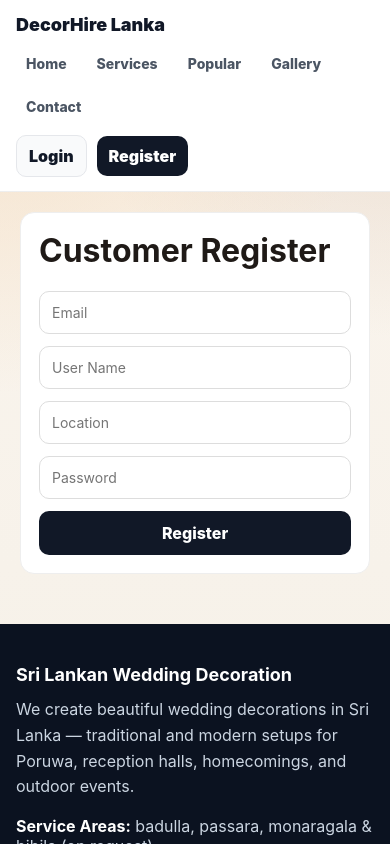
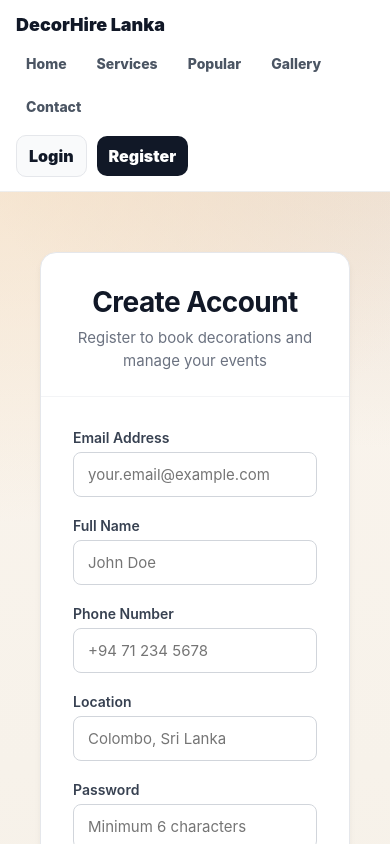
Before and after one commit to RavinduThathsara/DecorHireLanka, a React (Vite) app in the folder frontend/: page /register in a window 390 px wide. Shown: the top 844 px of the page. Built offline with nearby package versions, Linux system fonts and the light colour scheme.

Commit message:
Add phone number field to customer registration and update related components

```diff
--- a/frontend/src/pages/Register.jsx
+++ b/frontend/src/pages/Register.jsx
@@ -1,7 +1,7 @@
 // frontend/src/pages/Register.jsx
 import React, { useState } from "react";
 import { api } from "../services/api.js";
-import { useNavigate } from "react-router-dom";
+import { useNavigate, Link } from "react-router-dom";
 import { useAuth } from "../context/AuthContext.jsx";
 
 export default function Register() {
@@ -11,6 +11,7 @@ export default function Register() {
   const [form, setForm] = useState({
     email: "",
     username: "",
+    phone: "",
     location: "",
     password: "",
   });
@@ -46,28 +47,225 @@ export default function Register() {
   };
 
   return (
+    <div style={container}>
       <div style={card}>
-      <h1 style={{ marginTop: 0 }}>Customer Register</h1>
+        <div style={header}>
+          <h1 style={title}>Create Account</h1>
+          <p style={subtitle}>Register to book decorations and manage your events</p>
+        </div>
 
-      <form onSubmit={onSubmit} style={{ display: "grid", gap: 12 }}>
-        <input style={input} name="email" type="email" placeholder="Email" value={form.email} onChange={onChange} required />
-        <input style={input} name="username" type="text" placeholder="User Name" value={form.username} onChange={onChange} required />
-        <input style={input} name="location" type="text" placeholder="Location" value={form.location} onChange={onChange} required />
-        <input style={input} name="password" type="password" placeholder="Password" value={form.password} onChange={onChange} required minLength={6} />
+        <form onSubmit={onSubmit} style={formStyle}>
+          <div style={inputGroup}>
+            <label style={label}>Email Address</label>
+            <input
+              style={input}
+              name="email"
+              type="email"
+              placeholder="your.email@example.com"
+              value={form.email}
+              onChange={onChange}
+              required
+            />
+          </div>
+
+          <div style={inputGroup}>
+            <label style={label}>Full Name</label>
+            <input
+              style={input}
+              name="username"
+              type="text"
+              placeholder="John Doe"
+              value={form.username}
+              onChange={onChange}
+              required
+            />
+          </div>
+
+          <div style={inputGroup}>
+            <label style={label}>Phone Number</label>
+            <input
+              style={input}
+              name="phone"
+              type="tel"
+              placeholder="+94 71 234 5678"
+              value={form.phone}
+              onChange={onChange}
+              required
+            />
+          </div>
+
+          <div style={inputGroup}>
+            <label style={label}>Location</label>
+            <input
+              style={input}
+              name="location"
+              type="text"
+              placeholder="Colombo, Sri Lanka"
+              value={form.location}
+              onChange={onChange}
+              required
+            />
+          </div>
+
+          <div style={inputGroup}>
+            <label style={label}>Password</label>
+            <input
+              style={input}
+              name="password"
+              type="password"
+              placeholder="Minimum 6 characters"
+              value={form.password}
+              onChange={onChange}
+              required
+              minLength={6}
+            />
+          </div>
 
           <button style={btn} disabled={loading}>
-          {loading ? "Registering..." : "Register"}
+            {loading ? "Creating Account..." : "Register"}
           </button>
 
           {error && <div style={msgError}>{error}</div>}
           {success && <div style={msgOk}>{success}</div>}
         </form>
+
+        <div style={footer}>
+          <p style={footerText}>
+            Already have an account?{" "}
+            <Link to="/login" style={link}>
+              Sign in
+            </Link>
+          </p>
+        </div>
+      </div>
     </div>
   );
 }
 
-const card = { maxWidth: 420, margin: "0 auto", padding: 18, border: "1px solid #eee", borderRadius: 14, background: "white" };
-const input = { padding: "12px 12px", borderRadius: 10, border: "1px solid #ddd", outline: "none", fontSize: 14 };
-const btn = { padding: "12px 12px", borderRadius: 10, border: "none", fontWeight: 800, background: "#111827", color: "white", cursor: "pointer" };
-const msgError = { padding: 12, borderRadius: 10, background: "#fee2e2", color: "#991b1b", fontWeight: 700 };
-const msgOk = { padding: 12, borderRadius: 10, background: "#dcfce7", color: "#166534", fontWeight: 700 };
+/* Modern Industry-Level Styles */
+const container = {
+  minHeight: "calc(100vh - 200px)",
+  display: "flex",
+  alignItems: "center",
+  justifyContent: "center",
+  padding: "40px 20px",
+};
+
+const card = {
+  maxWidth: 480,
+  width: "100%",
+  background: "white",
+  border: "1px solid #e5e7eb",
+  borderRadius: 16,
+  boxShadow: "0 4px 6px rgba(0, 0, 0, 0.05)",
+  overflow: "hidden",
+};
+
+const header = {
+  padding: "32px 32px 24px",
+  textAlign: "center",
+  borderBottom: "1px solid #f3f4f6",
+};
+
+const title = {
+  margin: 0,
+  fontSize: 28,
+  fontWeight: 700,
+  color: "#111827",
+  fontFamily: "-apple-system, BlinkMacSystemFont, 'Segoe UI', 'Roboto', 'Oxygen', 'Ubuntu', 'Cantarell', 'Fira Sans', 'Droid Sans', 'Helvetica Neue', sans-serif",
+  letterSpacing: "-0.02em",
+};
+
+const subtitle = {
+  margin: "8px 0 0",
+  fontSize: 15,
+  color: "#6b7280",
+  lineHeight: 1.5,
+};
+
+const formStyle = {
+  padding: "32px",
+  display: "flex",
+  flexDirection: "column",
+  gap: 20,
+};
+
+const inputGroup = {
+  display: "flex",
+  flexDirection: "column",
+  gap: 6,
+};
+
+const label = {
+  fontSize: 14,
+  fontWeight: 600,
+  color: "#374151",
+  fontFamily: "-apple-system, BlinkMacSystemFont, 'Segoe UI', 'Roboto', 'Oxygen', 'Ubuntu', 'Cantarell', 'Fira Sans', 'Droid Sans', 'Helvetica Neue', sans-serif",
+};
+
+const input = {
+  padding: "12px 14px",
+  borderRadius: 8,
+  border: "1px solid #d1d5db",
+  outline: "none",
+  fontSize: 15,
+  fontFamily: "-apple-system, BlinkMacSystemFont, 'Segoe UI', 'Roboto', 'Oxygen', 'Ubuntu', 'Cantarell', 'Fira Sans', 'Droid Sans', 'Helvetica Neue', sans-serif",
+  fontWeight: 400,
+  color: "#111827",
+  backgroundColor: "white",
+  transition: "border-color 0.2s, box-shadow 0.2s",
+};
+
+const btn = {
+  padding: "14px 16px",
+  borderRadius: 8,
+  border: "none",
+  fontWeight: 600,
+  fontSize: 15,
+  background: "#111827",
+  color: "white",
+  cursor: "pointer",
+  transition: "background 0.2s, transform 0.1s",
+  fontFamily: "-apple-system, BlinkMacSystemFont, 'Segoe UI', 'Roboto', 'Oxygen', 'Ubuntu', 'Cantarell', 'Fira Sans', 'Droid Sans', 'Helvetica Neue', sans-serif",
+  marginTop: 8,
+};
+
+const msgError = {
+  padding: "12px 14px",
+  borderRadius: 8,
+  background: "#fef2f2",
+  color: "#991b1b",
+  border: "1px solid #fecaca",
+  fontSize: 14,
+  fontWeight: 500,
+};
+
+const msgOk = {
+  padding: "12px 14px",
+  borderRadius: 8,
+  background: "#f0fdf4",
+  color: "#166534",
+  border: "1px solid #bbf7d0",
+  fontSize: 14,
+  fontWeight: 500,
+};
+
+const footer = {
+  padding: "20px 32px",
+  background: "#f9fafb",
+  borderTop: "1px solid #e5e7eb",
+  textAlign: "center",
+};
+
+const footerText = {
+  margin: 0,
+  fontSize: 14,
+  color: "#6b7280",
+};
+
+const link = {
+  color: "#3b82f6",
+  textDecoration: "none",
+  fontWeight: 600,
+  transition: "color 0.2s",
+};
```
Also changed, not shown: 2 other files (tests, documents, lock files or other folders). Lines whose indentation alone changed are shown as unchanged.
